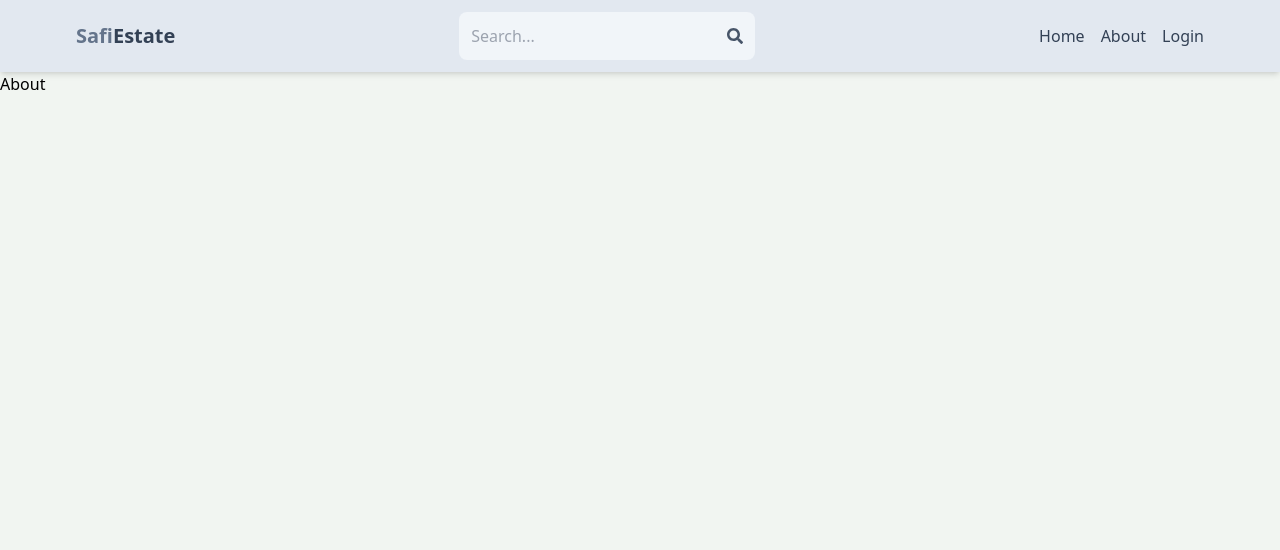
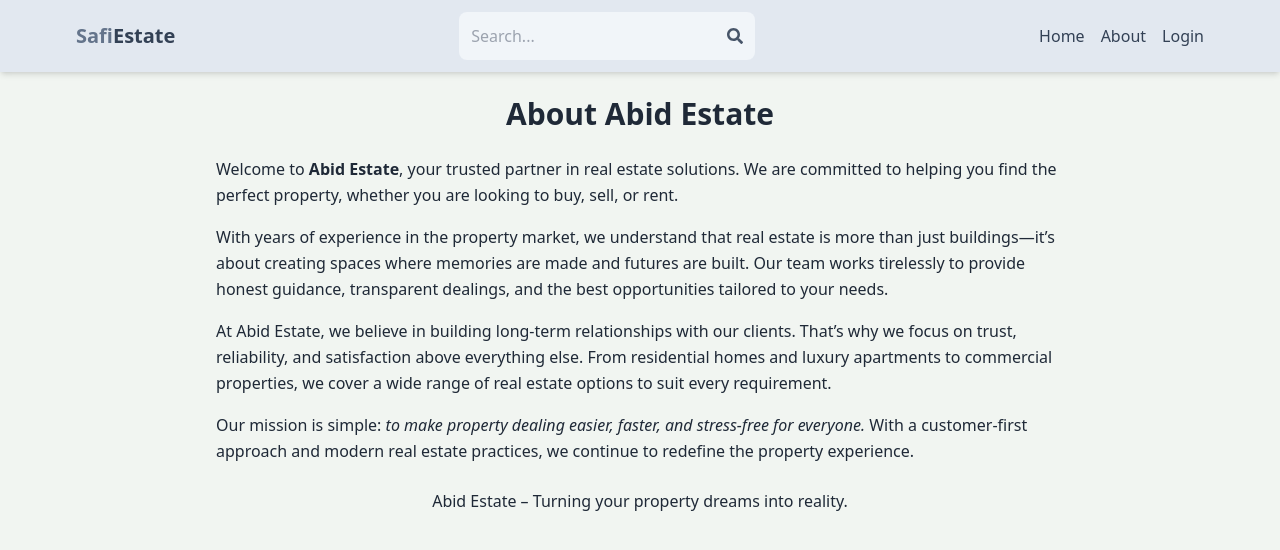
Before and after one commit to Abidsafi123/mern-estate, a React app in the folder client/: page /about in a window 1280 px wide. Shown: the top 550 px of the page. Built offline with nearby package versions, Linux system fonts and the light colour scheme; the HTML template or start-up script is replaced by a standard one.

Commit message:
complete about page

```diff
--- a/client/package.json
+++ b/client/package.json
@@ -17,6 +17,7 @@
     "axios": "^1.11.0",
     "firebase": "^12.1.0",
     "formik": "^2.4.6",
+    "framer-motion": "^12.23.22",
     "react": "^19.1.1",
     "react-dom": "^19.1.1",
     "react-icons": "^5.5.0",
--- a/client/src/pages/About.jsx
+++ b/client/src/pages/About.jsx
@@ -1,9 +1,55 @@
-import React from 'react'
+import React from "react";
+import { motion } from "framer-motion";
 
 const About = () => {
   return (
-    <div>About</div>
-  )
-}
+    <div className="max-w-4xl mx-auto p-6 text-gray-800 leading-relaxed">
+      {/* Animated Heading */}
+      <motion.h1
+        className="text-3xl font-bold mb-6 text-center"
+        initial={{ opacity: 0, y: -50 }}   // start invisible & above
+        animate={{ opacity: 1, y: 0 }}      // fade in & slide down
+        transition={{ duration: 1, ease: "easeOut" }}
+      >
+        About Abid Estate
+      </motion.h1>
 
-export default About
+      <p className="mb-4">
+        Welcome to <span className="font-semibold">Abid Estate</span>, your trusted partner in real estate solutions.
+        We are committed to helping you find the perfect property, whether you are
+        looking to buy, sell, or rent.
+      </p>
+      <p className="mb-4">
+        With years of experience in the property market, we understand that
+        real estate is more than just buildings—it’s about creating spaces where
+        memories are made and futures are built. Our team works tirelessly to
+        provide honest guidance, transparent dealings, and the best opportunities
+        tailored to your needs.
+      </p>
+      <p className="mb-4">
+        At Abid Estate, we believe in building long-term relationships with our
+        clients. That’s why we focus on trust, reliability, and satisfaction
+        above everything else. From residential homes and luxury apartments to
+        commercial properties, we cover a wide range of real estate options
+        to suit every requirement.
+      </p>
+      <p className="mb-4">
+        Our mission is simple: <span className="italic">to make property dealing
+        easier, faster, and stress-free for everyone.</span> With a customer-first
+        approach and modern real estate practices, we continue to redefine the
+        property experience.
+      </p>
+
+      <motion.p
+        className="text-center font-medium mt-6"
+        initial={{ opacity: 0 }}
+        animate={{ opacity: 1 }}
+        transition={{ delay: 1, duration: 1 }}
+      >
+        Abid Estate – Turning your property dreams into reality.
+      </motion.p>
+    </div>
+  );
+};
+
+export default About;
```
Also changed, not shown: 1 other file (tests, documents, lock files or other folders).
